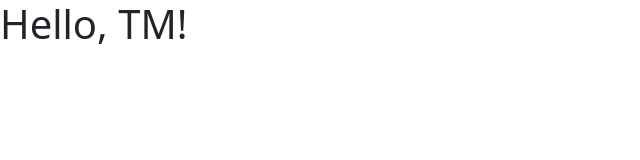
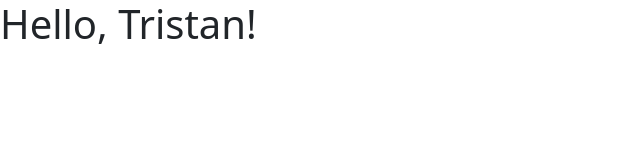
Before and after one commit to TrisMatt20/tmmatencio.github.io, a plain HTML site: page index.html in a window 1280 px wide. Shown: the whole page, without its empty margins (0-640 px from the left). Drawn offline with nearby package versions, Linux system fonts and the light colour scheme.

Commit message:
this is a commit

```diff
--- a/index.html
+++ b/index.html
@@ -10,7 +10,7 @@
 </head>
 
 <body>
-    <h1>Hello, TM!</h1>
+    <h1>Hello, Tristan!</h1>
     <script src="https://cdn.jsdelivr.net/npm/bootstrap@5.3.3/dist/js/bootstrap.bundle.min.js"
         integrity="sha384-YvpcrYf0tY3lHB60NNkmXc5s9fDVZLESaAA55NDzOxhy9GkcIdslK1eN7N6jIeHz"
         crossorigin="anonymous"></script>
```
